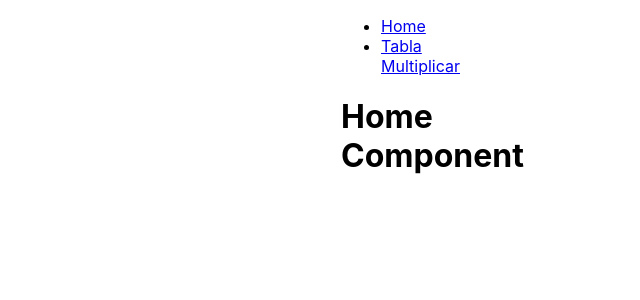
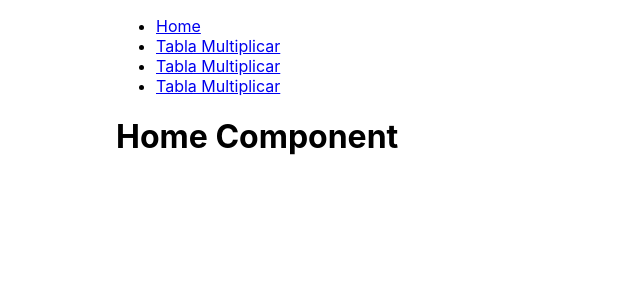
Before and after one commit to Gabriel6966/reactservices, a React (Create React App) app: page / in a window 1280 px wide. Shown: the top 300 px of the page, without its empty margins (274-914 px from the left). Built offline with nearby package versions, Linux system fonts and the light colour scheme.

Commit message:
feat: add dynamic multiplication table routing

```diff
--- a/src/Router.js
+++ b/src/Router.js
@@ -3,14 +3,19 @@ import { BrowserRouter, Route, Routes } from 'react-router-dom'
 import HomeComponent from './components/HomeComponent'
 import NotFoundComponent from './components/NotFoundComponent'
 import TablaMultiplicar from './components/TablaMultiplicar'
+import { useParams } from 'react-router-dom'
 
 export default class Router extends Component {
     render() {
+        function TablaMultiplicarElement(){
+            let {minumero}= useParams();
+            return (<TablaMultiplicar numero={minumero}/>);
+        }
         return (
             <BrowserRouter>
                 <Routes>
                     <Route path="/" element={<HomeComponent/>}/>
-                    <Route path="/tabla" element={<TablaMultiplicar numero="-1"/>}/>
+                    <Route path="/tabla/:minumero" element={<TablaMultiplicarElement/>}/>
 
                     <Route path="*" element={<NotFoundComponent/>}/>
                 </Routes>
--- a/src/components/MenuComponent.jsx
+++ b/src/components/MenuComponent.jsx
@@ -9,7 +9,13 @@ export default class MenuComponent extends Component {
                         <a href="/">Home</a>
                     </li>
                     <li>
-                        <a href="/tabla">Tabla Multiplicar</a>
+                        <a href="/tabla/21">Tabla Multiplicar</a>
+                    </li>
+                    <li>
+                        <a href="/tabla/14">Tabla Multiplicar</a>
+                    </li>
+                    <li>
+                        <a href="/tabla/7">Tabla Multiplicar</a>
                     </li>
                 </ul>
             </div>
--- a/src/index.js
+++ b/src/index.js
@@ -14,7 +14,7 @@ import Router from './Router';
 
 const root = ReactDOM.createRoot(document.getElementById('root'));
 root.render(
-  <div style={{margin: "auto", width:"50px"}}>
+  <div style={{margin: "auto", width:"500px"}}>
     <MenuComponent/>
     <Router/>
   </div>
```
